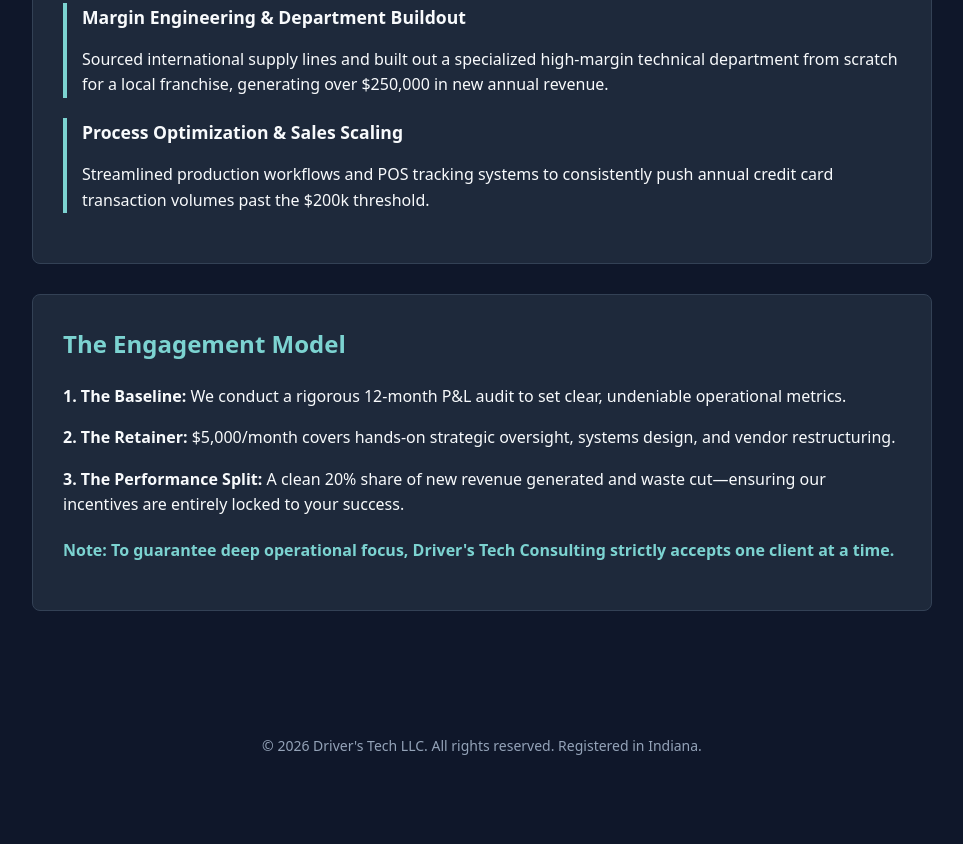
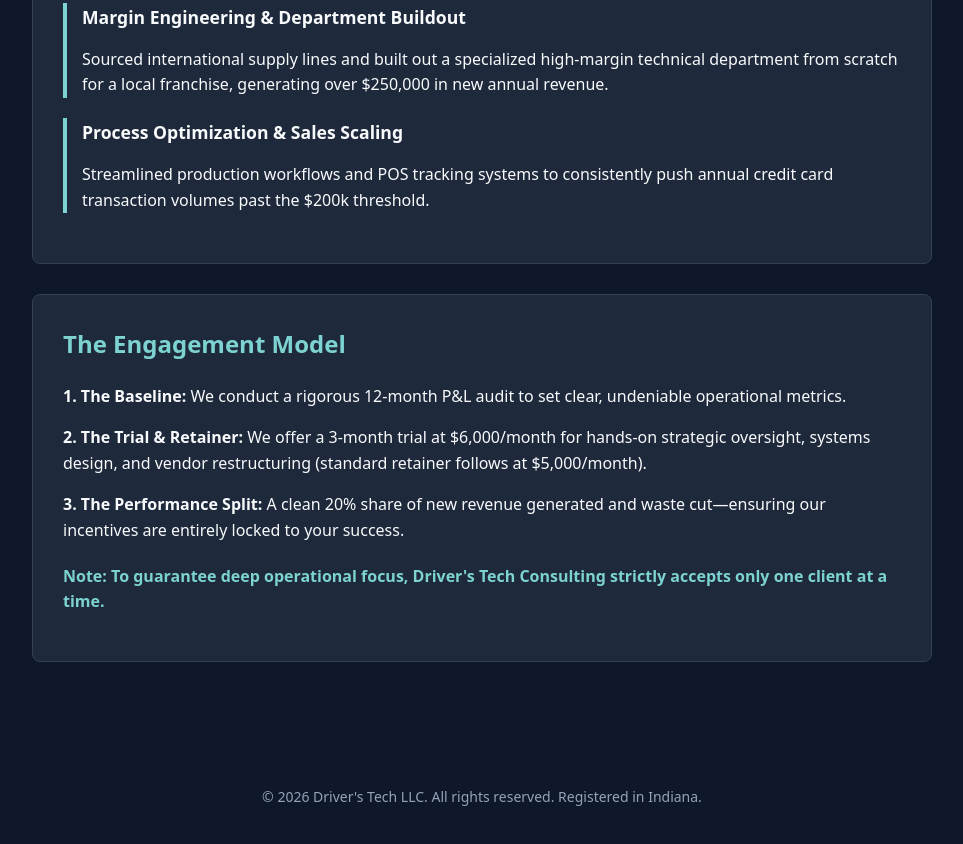
Before and after one commit to DriversTech/index, a plain HTML site: page index.html in a window 1280 px wide. Shown: the part 1750-2594 px from the top of the page, without its empty margins (158-1121 px from the left). Before the commit the page ends 2561 px from the top, so only its background shows below. Drawn offline with Linux system fonts and the light colour scheme.

Commit message:
Update index.html

```diff
--- a/index.html
+++ b/index.html
@@ -165,9 +165,9 @@
         <section>
             <h2>The Engagement Model</h2>
             <p><strong>1. The Baseline:</strong> We conduct a rigorous 12-month P&L audit to set clear, undeniable operational metrics.</p>
-            <p><strong>2. The Retainer:</strong> $5,000/month covers hands-on strategic oversight, systems design, and vendor restructuring.</p>
+            <p><strong>2. The Trial & Retainer:</strong> We offer a 3-month trial at $6,000/month for hands-on strategic oversight, systems design, and vendor restructuring (standard retainer follows at $5,000/month).</p>
             <p><strong>3. The Performance Split:</strong> A clean 20% share of new revenue generated and waste cut—ensuring our incentives are entirely locked to your success.</p>
-            <p style="margin-top: 20px; color: var(--accent); font-weight: bold;">Note: To guarantee deep operational focus, Driver's Tech Consulting strictly accepts one client at a time.</p>
+            <p style="margin-top: 20px; color: var(--accent); font-weight: bold;">Note: To guarantee deep operational focus, Driver's Tech Consulting strictly accepts only one client at a time.</p>
         </section>
     </main>
 
```
